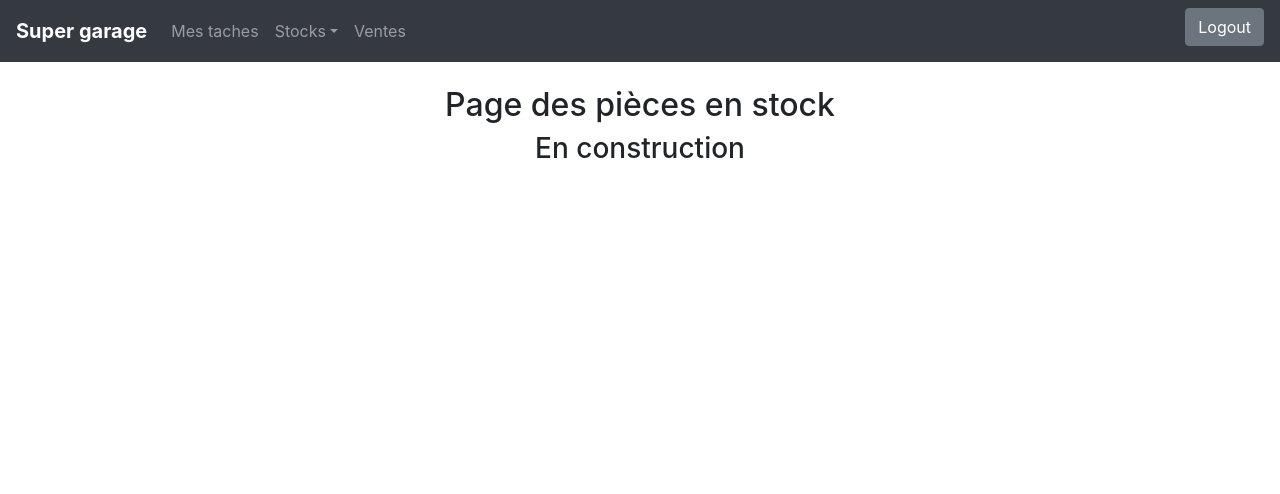
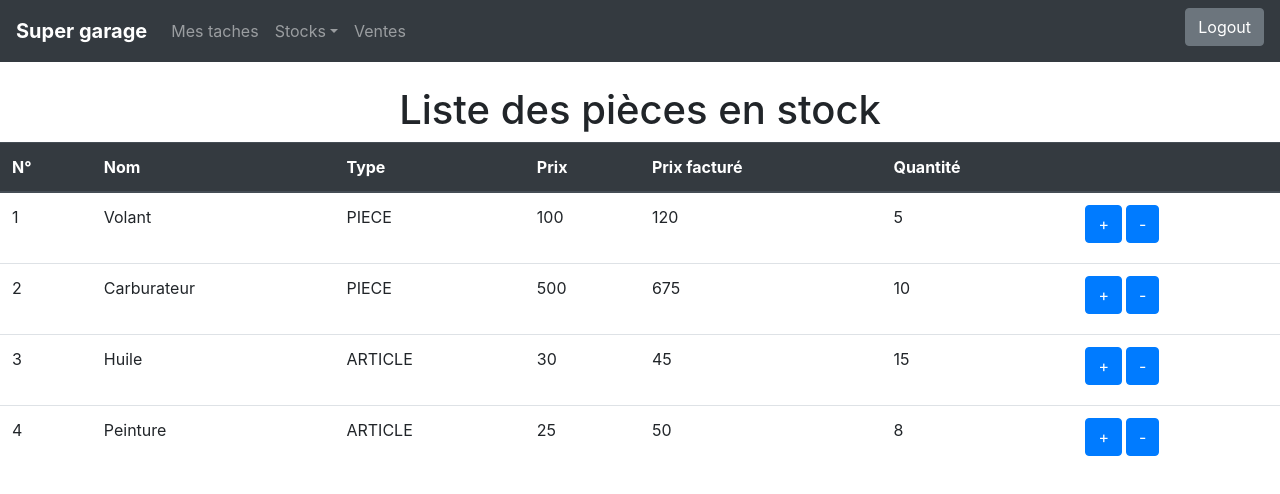
Before and after one commit to 2021-d15-tp7-team-1/garage-fullstack, a React (Create React App) app in the folder app-react/: page /pieces in a window 1280 px wide. Shown: the top 494 px of the page. Built offline with nearby package versions, Linux system fonts and the light colour scheme; data requests are answered from the project's data file.

Commit message:
ajout liste pieces

```diff
--- a/app-react/db.json
+++ b/app-react/db.json
@@ -47,5 +47,39 @@
         }
       ]
     }
+  ],
+  "pieces": [
+    {
+      "id": 1,
+      "nom": "Volant",
+      "type": "PIECE",
+      "prix": 100,
+      "prix_facture": 120,
+      "quantite_stock": 5
+    },
+    {
+      "id": 2,
+      "nom": "Carburateur",
+      "type": "PIECE",
+      "prix": 500,
+      "prix_facture": 675,
+      "quantite_stock": 10
+    },
+    {
+      "id": 3,
+      "nom": "Huile",
+      "type": "ARTICLE",
+      "prix": 30,
+      "prix_facture": 45,
+      "quantite_stock": 15
+    },
+    {
+      "id": 4,
+      "nom": "Peinture",
+      "type": "ARTICLE",
+      "prix": 25,
+      "prix_facture": 50,
+      "quantite_stock": 8
+    }
   ]
 }
--- a/app-react/src/composants/PiecesComp.js
+++ b/app-react/src/composants/PiecesComp.js
@@ -1,12 +1,57 @@
 import React, { Component } from 'react';
+import PieceService from '../services/PieceService';
 
 class PiecesComp extends Component {
+    constructor(props) {
+        super(props);
+        this.state = {pieces: []};
+    }
+
+    componentDidMount() {
+
+        PieceService.getPieces().then(
+            (res) => {
+                this.setState({pieces : res.data})
+            }
+        );
+    }
+
     render() {
+        if(this.state.pieces.length<1) {
+            return "Aucunes pièces en stock !"
+        }
         return (
-            <div align="center">
+            <div>
                 <br/>
-                <h2>Page des pièces en stock</h2>
-                <h3>En construction</h3>
+                <h1 align="center">Liste des pièces en stock</h1>
+                <table className="table">
+                    <thead className="thead-dark">
+                        <tr>
+                            <th>N°</th>
+                            <th>Nom</th>
+                            <th>Type</th>
+                            <th>Prix</th>
+                            <th>Prix facturé</th>
+                            <th>Quantité</th>
+                            <th></th>
+                        </tr>
+                    </thead>
+                    <tbody>
+                    {this.state.pieces.map(data =>
+                        <tr>
+                            <td>{data.id}</td>
+                            <td>{data.nom}</td>
+                            <td>{data.type}</td>
+                            <td>{data.prix}</td>
+                            <td>{data.prix_facture}</td>
+                            <td>{data.quantite_stock}</td>
+                            <td>
+                                <button className="btn btn-primary mb-2 mr-1">+</button>
+                                <button className="btn btn-primary mb-2">-</button>
+                            </td>
+                        </tr>)}
+                    </tbody>
+                </table>
             </div>
         );
     }
--- /dev/null
+++ b/app-react/src/services/PieceService.js
@@ -0,0 +1,7 @@
+import axios from "axios";
+
+export default class PieceService{
+    static getPieces(){
+        return axios.get("http://localhost:3000/pieces")
+    }
+}
```
